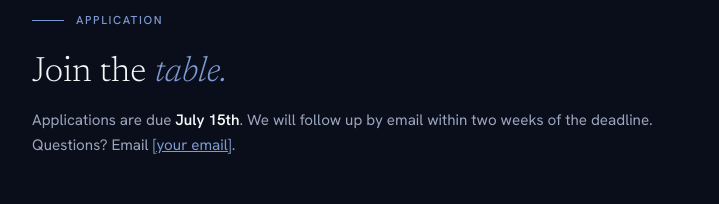
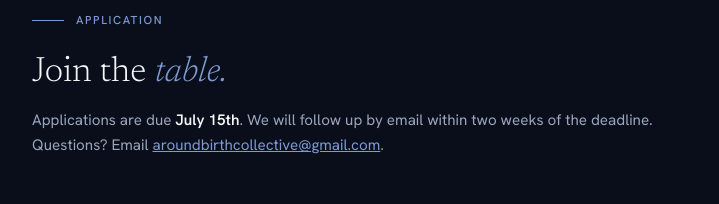
Before and after one commit to yulirsmith-cryptic/abc12, a plain HTML site: page apply/index.html in a window 1280 px wide. Shown: the part 1900-2104 px from the top of the page, without its empty margins (280-999 px from the left). Drawn offline with Linux system fonts and the light colour scheme.

Commit message:
Update email addresses in application form

```diff
--- a/apply/index.html
+++ b/apply/index.html
@@ -723,7 +723,7 @@
 <section class="form-section" id="apply">
   <div class="eyebrow"><span>Application</span></div>
   <h2>Join the <em>table.</em></h2>
-  <p class="form-intro">Applications are due <strong style="color:var(--white-soft)">July 15th</strong>. We will follow up by email within two weeks of the deadline. Questions? Email <a href="mailto:[your email]" style="color:var(--periwinkle);">[your email]</a>.</p>
+  <p class="form-intro">Applications are due <strong style="color:var(--white-soft)">July 15th</strong>. We will follow up by email within two weeks of the deadline. Questions? Email <a href="mailto:aroundbirthcollective@gmail.com" style="color:var(--periwinkle);">aroundbirthcollective@gmail.com</a>.</p>
 
   <form id="cab-application" action="https://formspree.io/f/xzdlzrqn" method="POST" novalidate>
 
@@ -975,7 +975,7 @@
 
   <div class="success-message" id="success">
     <h3>Thank you for <em>applying.</em></h3>
-    <p>We've received your application and will be in touch within two weeks.<br>Questions? Email <a href="mailto:[your email]" style="color:var(--periwinkle)">[your email]</a>.</p>
+    <p>We've received your application and will be in touch within two weeks.<br>Questions? Email <a href="mailto:aroundbirthcollective@gmail.com" style="color:var(--periwinkle)">aroundbirthcollective@gmail.com</a>.</p>
   </div>
 
 </section>
@@ -983,7 +983,7 @@
 <!-- FOOTER -->
 <footer>
   <p class="footer-logo">Around&#8209;<em>Birth</em> Collective</p>
-  <p><a href="https://www.aroundbirthcollective.org">aroundbirthcollective.org</a> &nbsp;·&nbsp; <a href="mailto:[your email]">[your email]</a></p>
+  <p><a href="https://www.aroundbirthcollective.org">aroundbirthcollective.org</a> &nbsp;·&nbsp; <a href="mailto:aroundbirthcollective@gmail.com">aroundbirthcollective@gmail.com]</a></p>
 </footer>
 
 <script>
```
